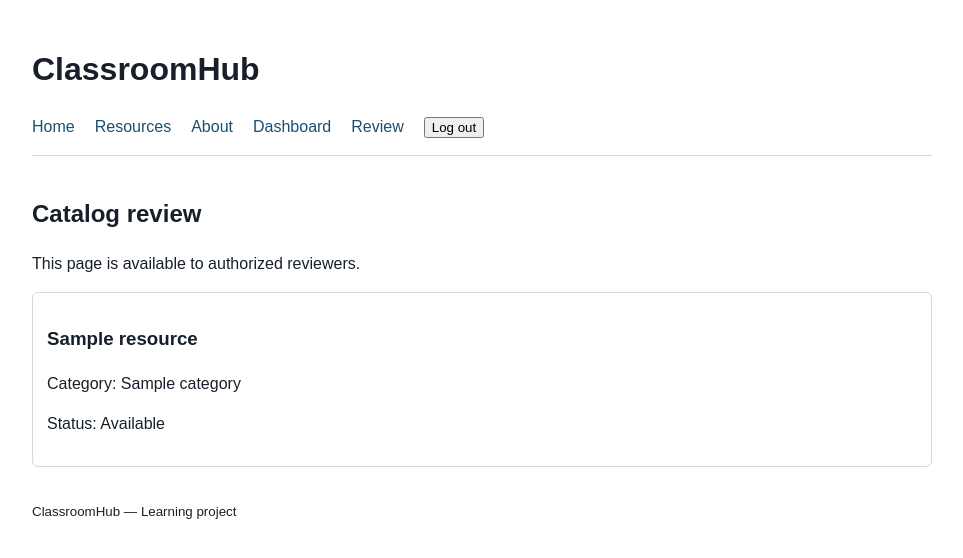
After one commit to skyyleerr/ClassroomHub, a Django app: page /resources/review/ in a window 1280 px wide. The commit adds this page. Shown: the top 558 px of the page, without its empty margins (158-1121 px from the left). Run offline with Django 5.2, Linux system fonts and the light colour scheme; a user stored in the database is signed in; tables that the repository leaves empty hold one stand-in row (values such as "Sample post").

Commit message:
feat: restrict catalog review by permission
Co-Authored-By: Claude Sonnet 5.5 <noreply@anthropic.com>
Claude-Session: https://claude.ai/code/session_01Y4gb7hQeanCkGMDSab6aJS

```diff
--- a/pages/templates/pages/base.html
+++ b/pages/templates/pages/base.html
@@ -45,6 +45,9 @@
 
             {% if user.is_authenticated %}
                 <a href="{% url 'pages:dashboard' %}">Dashboard</a>
+                {% if perms.pages.view_resource %}
+                    <a href="{% url 'pages:resource-review' %}">Review</a>
+                {% endif %}
                 <form method="post" action="{% url 'pages:logout' %}">
                     {% csrf_token %}
                     <button type="submit">Log out</button>
--- /dev/null
+++ b/pages/templates/pages/review.html
@@ -0,0 +1,20 @@
+{% extends "pages/base.html" %}
+
+{% block title %}Catalog review | ClassroomHub{% endblock %}
+
+{% block content %}
+    <h2>Catalog review</h2>
+    <p>This page is available to authorized reviewers.</p>
+
+    {% for resource in resources %}
+        <article class="resource">
+            <h3>{{ resource.title }}</h3>
+            <p>Category: {{ resource.category.name }}</p>
+            <p>Status:
+                {% if resource.available %}Available{% else %}Coming soon{% endif %}
+            </p>
+        </article>
+    {% empty %}
+        <p>No resources are available.</p>
+    {% endfor %}
+{% endblock %}
--- a/pages/urls.py
+++ b/pages/urls.py
@@ -8,6 +8,11 @@ app_name = "pages"
 urlpatterns = [
     path("", views.home, name="home"),
     path("resources/", views.resources, name="resources"),
+    path(
+        "resources/review/",
+        views.resource_review,
+        name="resource-review",
+    ),
     path("about/", views.about, name="about"),
     path("resources/available/", views.available_resources, name="available_resources"),
     path("accounts/signup/", views.signup, name="signup"),
--- a/pages/views.py
+++ b/pages/views.py
@@ -1,4 +1,4 @@
-from django.contrib.auth.decorators import login_required
+from django.contrib.auth.decorators import login_required, permission_required
 from django.contrib.auth.forms import UserCreationForm
 from django.shortcuts import redirect, render
 
@@ -57,3 +57,12 @@ def dashboard(request):
         "pages/dashboard.html",
         {"visit_count": visit_count},
     )
+
+
+@login_required
+@permission_required("pages.view_resource", raise_exception=True)
+def resource_review(request):
+    context = {
+        "resources": Resource.objects.select_related("category").all(),
+    }
+    return render(request, "pages/review.html", context)
```
